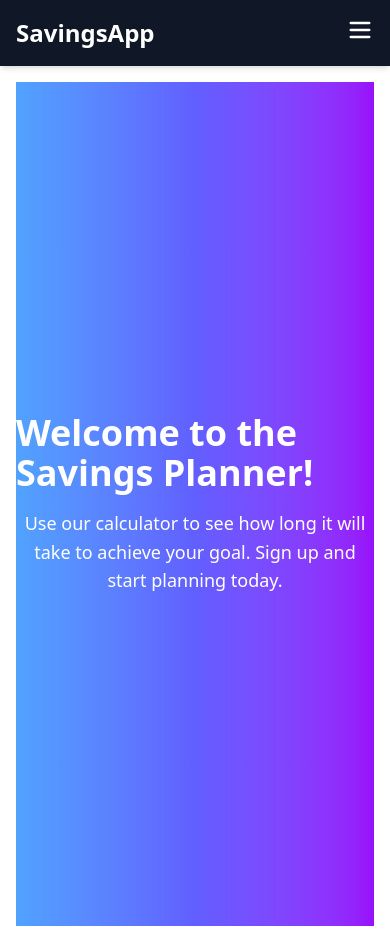
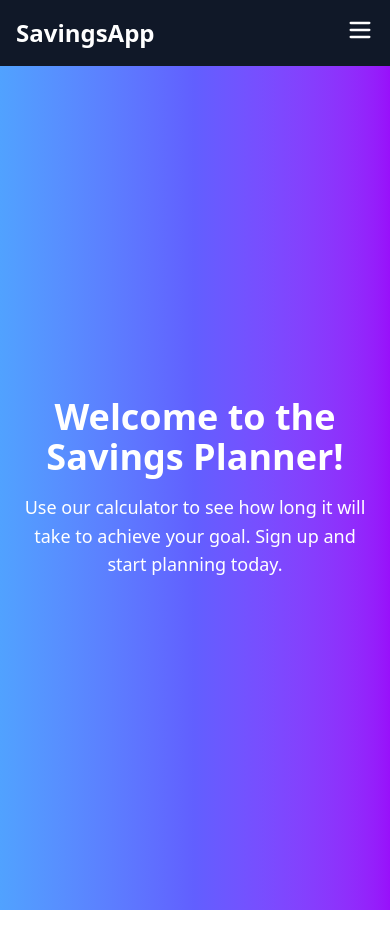
Before and after one commit to ville23023/Saastolaskuri, a React (Vite) app in the folder Frontend/: page / in a window 390 px wide. After the commit the page ends 910 px from the top, so only its background shows below. Built offline with nearby package versions, Linux system fonts and the light colour scheme.

Commit message:
Fix: Styles corrections for widescreen and mobile

```diff
--- a/Frontend/src/components/Layout.tsx
+++ b/Frontend/src/components/Layout.tsx
@@ -6,7 +6,7 @@ const Layout: React.FC = () => {
   return (
     <div>
       <Navbar />
-      <main className="p-4">
+      <main>
         <Outlet />
       </main>
     </div>
--- a/Frontend/src/pages/CalculatorApp.tsx
+++ b/Frontend/src/pages/CalculatorApp.tsx
@@ -39,9 +39,11 @@ const CalculatorApp: React.FC = () => {
   }, []);
 
   return (
-    <div className="p-8">
+    <div className="p-10">
       {username ? (
-        <h1 className="text-2xl font-bold">Welcome, {username}!</h1>
+        <h1 className="text-2xl font-bold text-center pb-10">
+          Welcome, {username}!
+        </h1>
       ) : (
         <p>Loading user info...</p>
       )}
--- a/Frontend/src/pages/Home.tsx
+++ b/Frontend/src/pages/Home.tsx
@@ -1,11 +1,15 @@
 const Home = () => {
   return (
-    <div className="flex flex-col items-center justify-center h-screen bg-gradient-to-r from-blue-400 via-indigo-500 to-purple-600 text-white">
-      <h1 className="text-4xl font-bold animate__animated animate__fadeIn">
+    <div className="p-4 flex flex-col items-center justify-center h-screen bg-gradient-to-r from-blue-400 via-indigo-500 to-purple-600 text-white">
+      <h1 className="text-4xl text-center font-bold animate__animated animate__fadeIn">
         Welcome to the Savings Planner!
       </h1>
-      <p className="mt-4 text-lg text-center animate__animated animate__fadeIn animate__delay-1s" style={{ lineHeight: "1.6" }}>
-        Use our calculator to see how long it will take to achieve your goal. Sign up and start planning today.
+      <p
+        className="mt-4 text-lg text-center animate__animated animate__fadeIn animate__delay-1s"
+        style={{ lineHeight: "1.6" }}
+      >
+        Use our calculator to see how long it will take to achieve your goal.
+        Sign up and start planning today.
       </p>
     </div>
   );
--- a/Frontend/src/pages/Login.tsx
+++ b/Frontend/src/pages/Login.tsx
@@ -58,7 +58,7 @@ const Login: React.FC = () => {
             type="text"
             value={username}
             onChange={(e) => setUsername(e.target.value)}
-            className="mt-1 block w-full px-3 py-2 border border-gray-300 rounded-md shadow-sm focus:ring-indigo-500 focus:border-indigo-500 sm:text-sm"
+            className="mt-1 block w-full px-3 py-2 border border-gray-400 rounded-md shadow-sm focus:ring-indigo-500 focus:border-indigo-500 sm:text-sm"
             autoComplete="off"
           />
         </div>
@@ -75,7 +75,7 @@ const Login: React.FC = () => {
             type="password"
             value={password}
             onChange={(e) => setPassword(e.target.value)}
-            className="mt-1 block w-full px-3 py-2 border border-gray-300 rounded-md shadow-sm focus:ring-indigo-500 focus:border-indigo-500 sm:text-sm"
+            className="mt-1 block w-full px-3 py-2 border border-gray-400 rounded-md shadow-sm focus:ring-indigo-500 focus:border-indigo-500 sm:text-sm"
             autoComplete="off"
           />
         </div>
--- a/Frontend/src/pages/Signup.tsx
+++ b/Frontend/src/pages/Signup.tsx
@@ -59,7 +59,7 @@ const Signup: React.FC = () => {
             type="text"
             value={username}
             onChange={(e) => setUsername(e.target.value)}
-            className="mt-1 block w-full px-3 py-2 border border-gray-300 rounded-md shadow-sm focus:ring-indigo-500 focus:border-indigo-500 sm:text-sm"
+            className="mt-1 block w-full px-3 py-2 border border-gray-400 rounded-md shadow-sm focus:ring-indigo-500 focus:border-indigo-500 sm:text-sm"
             autoComplete="off"
           />
         </div>
@@ -76,7 +76,7 @@ const Signup: React.FC = () => {
             type="password"
             value={password}
             onChange={(e) => setPassword(e.target.value)}
-            className="mt-1 block w-full px-3 py-2 border border-gray-300 rounded-md shadow-sm focus:ring-indigo-500 focus:border-indigo-500 sm:text-sm"
+            className="mt-1 block w-full px-3 py-2 border border-gray-400 rounded-md shadow-sm focus:ring-indigo-500 focus:border-indigo-500 sm:text-sm"
             autoComplete="off"
           />
         </div>
```
